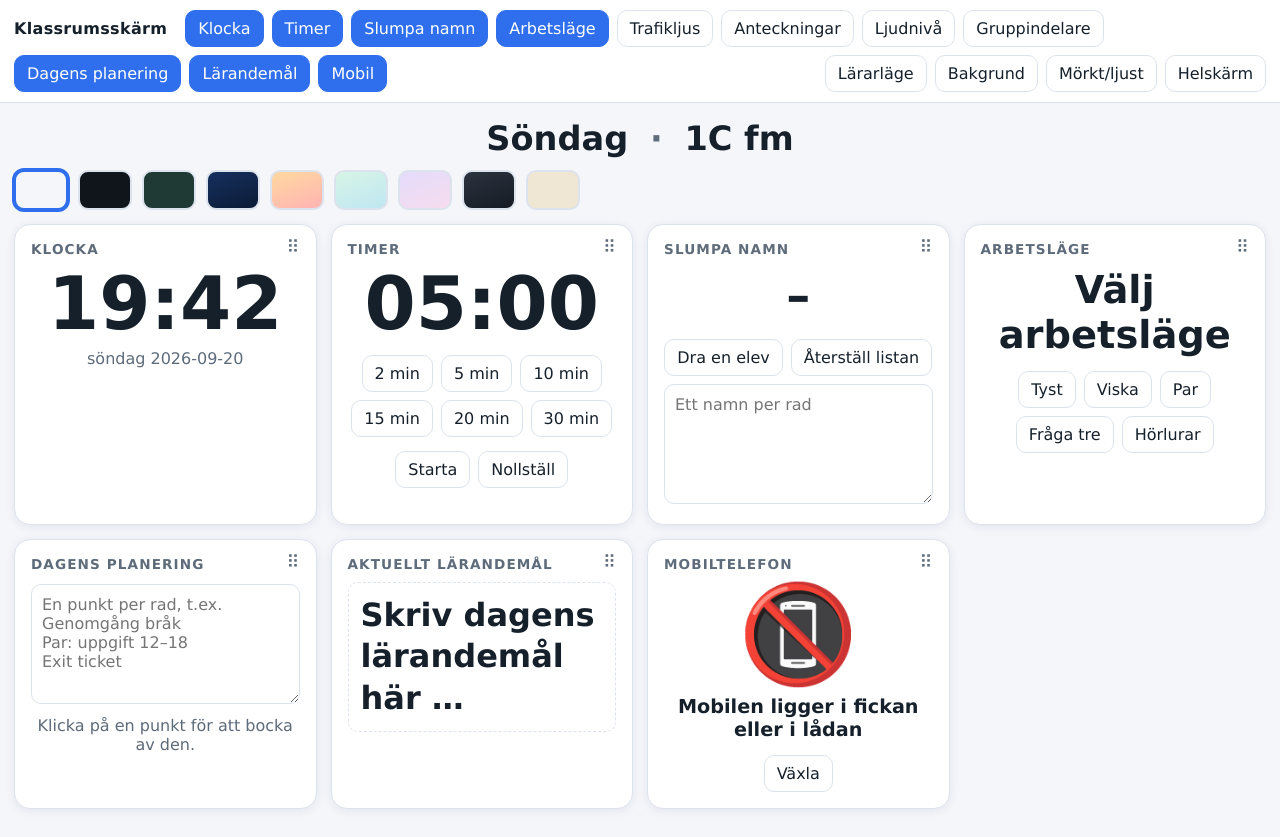
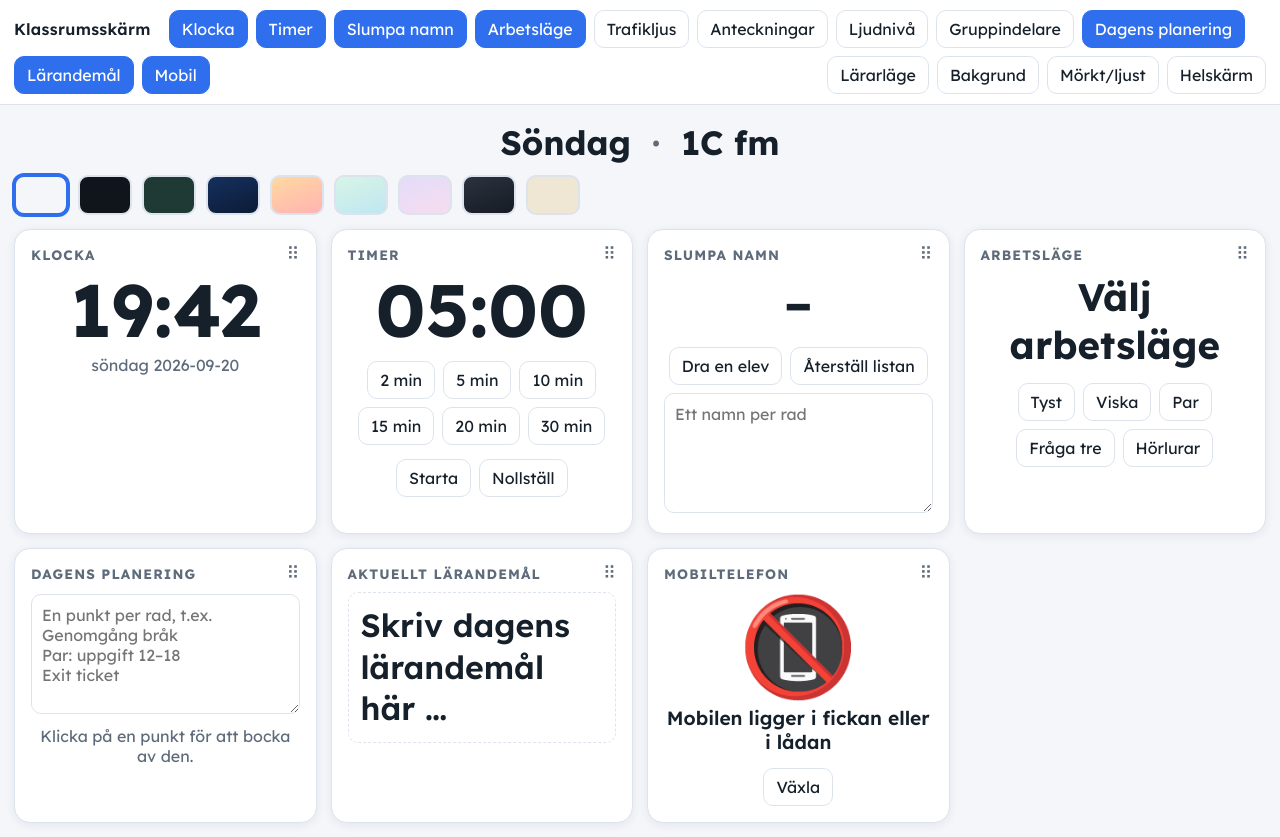
Before and after one commit to camillaberner-sfi/classroomscreen, a plain HTML site: page index.html in a window 1280 px wide. Drawn offline with Linux system fonts and the light colour scheme.

Commit message:
Add Google Fonts preconnect and update font family

```diff
--- a/index.html
+++ b/index.html
@@ -1,6 +1,9 @@
 <!DOCTYPE html>
 <html lang="sv">
 <head>
+<link rel="preconnect" href="https://fonts.googleapis.com">
+<link rel="preconnect" href="https://fonts.gstatic.com" crossorigin>
+<link href="https://fonts.googleapis.com/css2?family=Lexend:wght@400;600;700&display=swap" rel="stylesheet">
 <meta charset="utf-8">
 <meta name="viewport" content="width=device-width, initial-scale=1, viewport-fit=cover">
 <title>Klassrumsskärm</title>
@@ -24,7 +27,7 @@
 *,*::before,*::after{box-sizing:inherit}
 html{scroll-padding-top:env(safe-area-inset-top,0px)}
 body{margin:0;background:var(--bg);color:var(--ink);
-  font-family:"Verdana",system-ui,-apple-system,Roboto,Helvetica,Arial,sans-serif;}
+  font-family:"Lexend",system-ui,-apple-system,Roboto,Helvetica,Arial,sans-serif;}
 header{position:sticky;top:env(safe-area-inset-top,0px);z-index:5;background:var(--panel);
   border-bottom:1px solid var(--line);padding:10px 14px;display:flex;gap:8px;flex-wrap:wrap;align-items:center}
 header h1{font-size:1rem;margin:0 10px 0 0;font-weight:600;letter-spacing:.02em}
```
